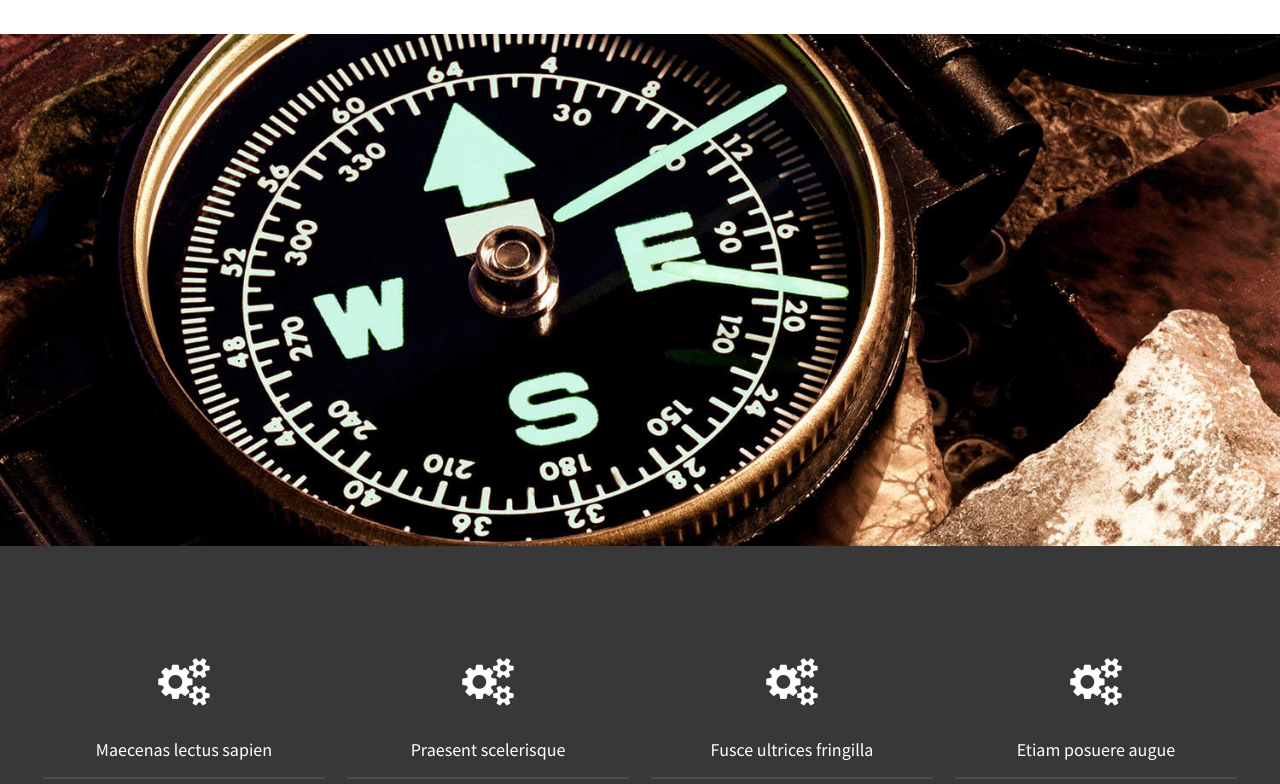
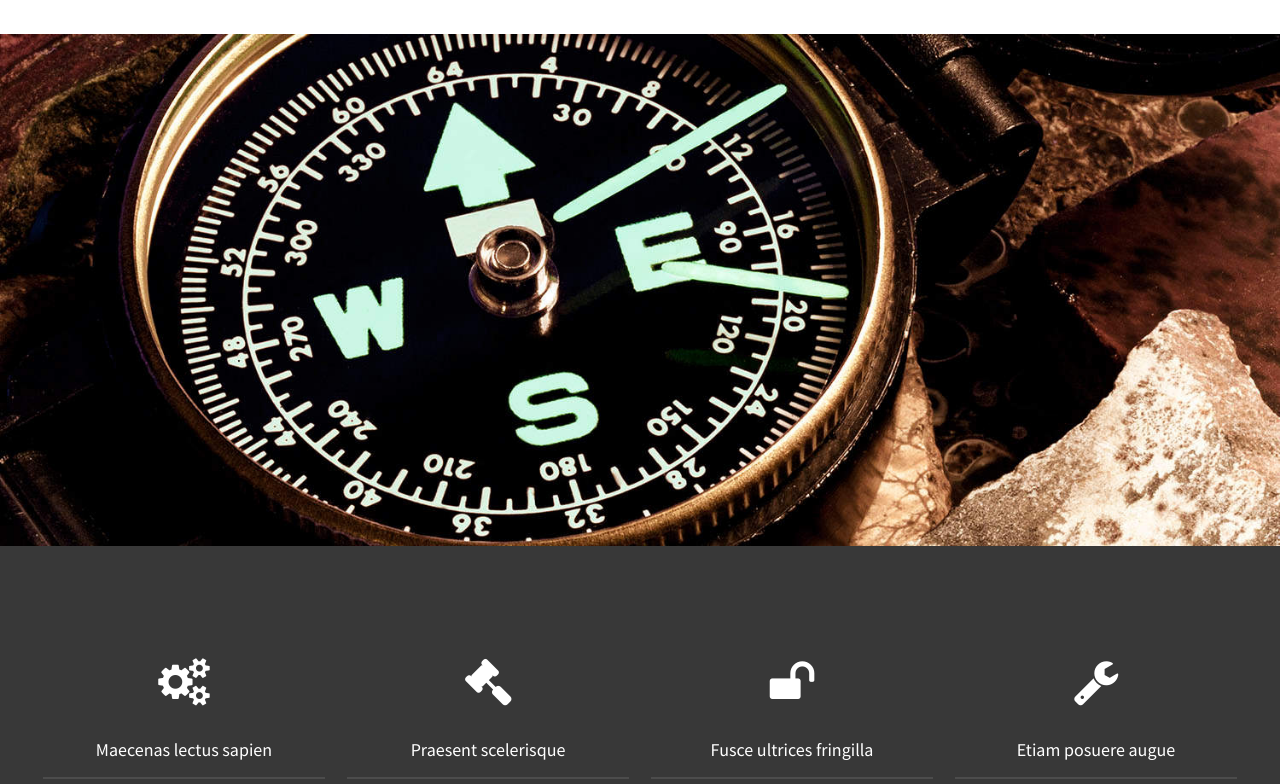
Before and after one commit to celtonlloyd/Positioning-Solo-Templete, a plain HTML site: page index.html in a window 1280 px wide. Shown: the part 121-905 px from the top of the page. Drawn offline with Linux system fonts and the light colour scheme.

Commit message:
changed font and padding

```diff
--- a/assets/styles/main.css
+++ b/assets/styles/main.css
@@ -136,6 +136,7 @@ h2 {
 h4 {
     font-size: 17.5px;
     padding-top: 0;
+    padding-bottom: 50px;
 }
 .row2 a {
     color:#197D62 ;
--- a/index.html
+++ b/index.html
@@ -5,7 +5,7 @@
     <meta name="viewport" content="width=device-width, initial-scale=1.0">
     <title>Position</title>
     <link rel="stylesheet" href="assets/styles/main.css">
-    <link href="http://fonts.googleapis.com/css?family=Source+Sans+Pro:200,300,400,600,700,900" rel="stylesheet" />
+    <link rel="stylesheet" href="http://fonts.googleapis.com/css?family=Source+Sans+Pro:200,300,400,600,700,900">
     <link rel="stylesheet" href="https://cdnjs.cloudflare.com/ajax/libs/font-awesome/4.7.0/css/font-awesome.min.css">
 </head>
 <body>
@@ -35,7 +35,7 @@
                     </section>
                     <section class="col-1-4">
                         <div>
-                        <i class="fa fa-gears" style="font-size:48px;color:white"></i>
+                        <i class="fa fa-gavel" style="font-size:48px;color:white"></i>
                         </div>
                         <h3>Praesent scelerisque</h3>
                         <hr>
@@ -43,7 +43,7 @@
                     </section>
                     <section class="col-1-4">
                         <div>
-                        <i class="fa fa-gears" style="font-size:48px;color:white"></i>
+                        <i class="fa fa-unlock" style="font-size:48px;color:white"></i>
                         </div>
                         <h3>Fusce ultrices fringilla</h3>
                         <hr>
@@ -51,7 +51,7 @@
                     </section>
                     <section class="col-1-4">
                         <div>
-                        <i class="fa fa-gears" style="font-size:48px;color:white"></i>
+                        <i class="fa fa-wrench" style="font-size:48px;color:white"></i>
                         </div>
                         <h3>Etiam posuere augue</h3>
                         <hr>
```
